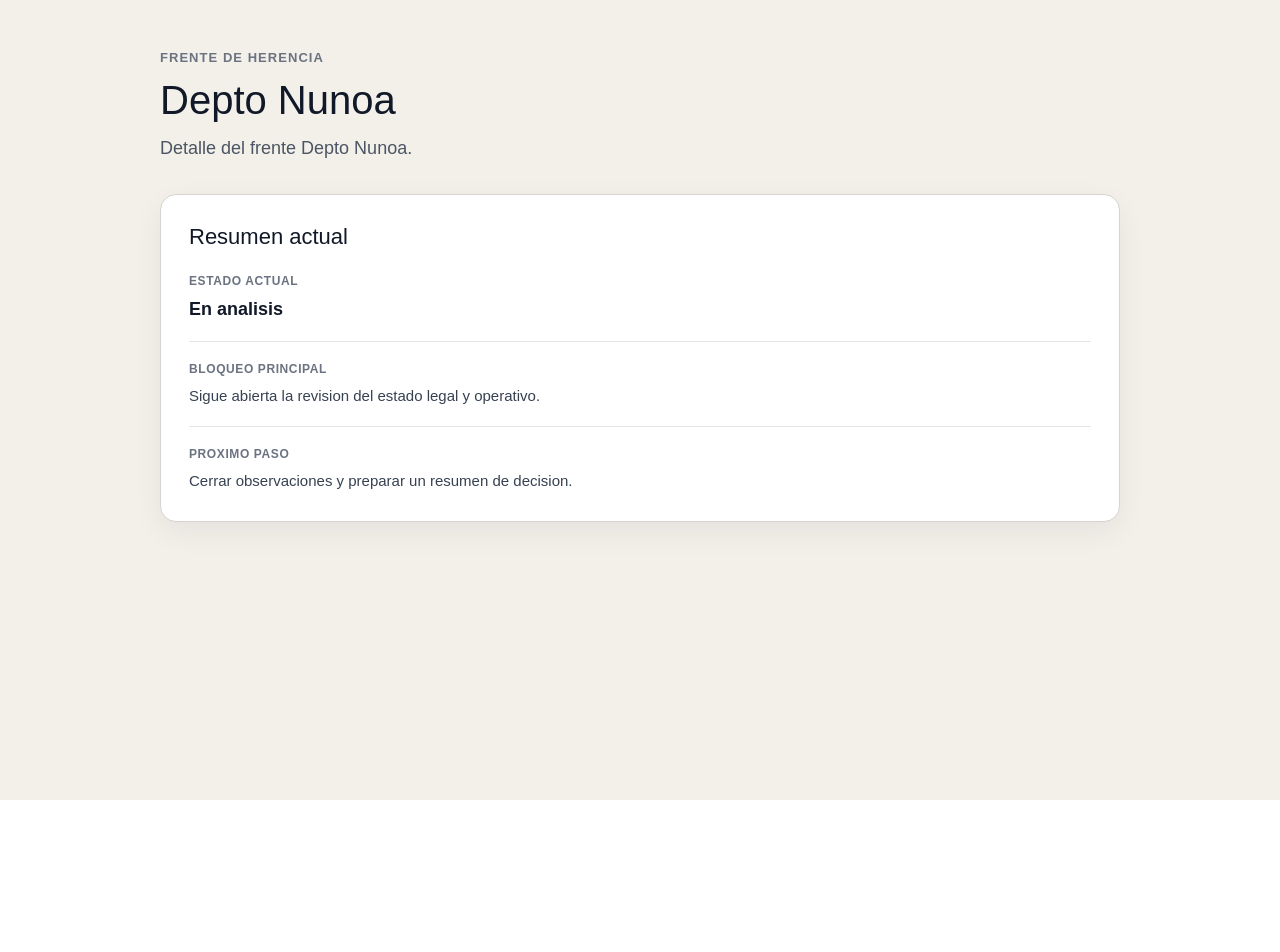
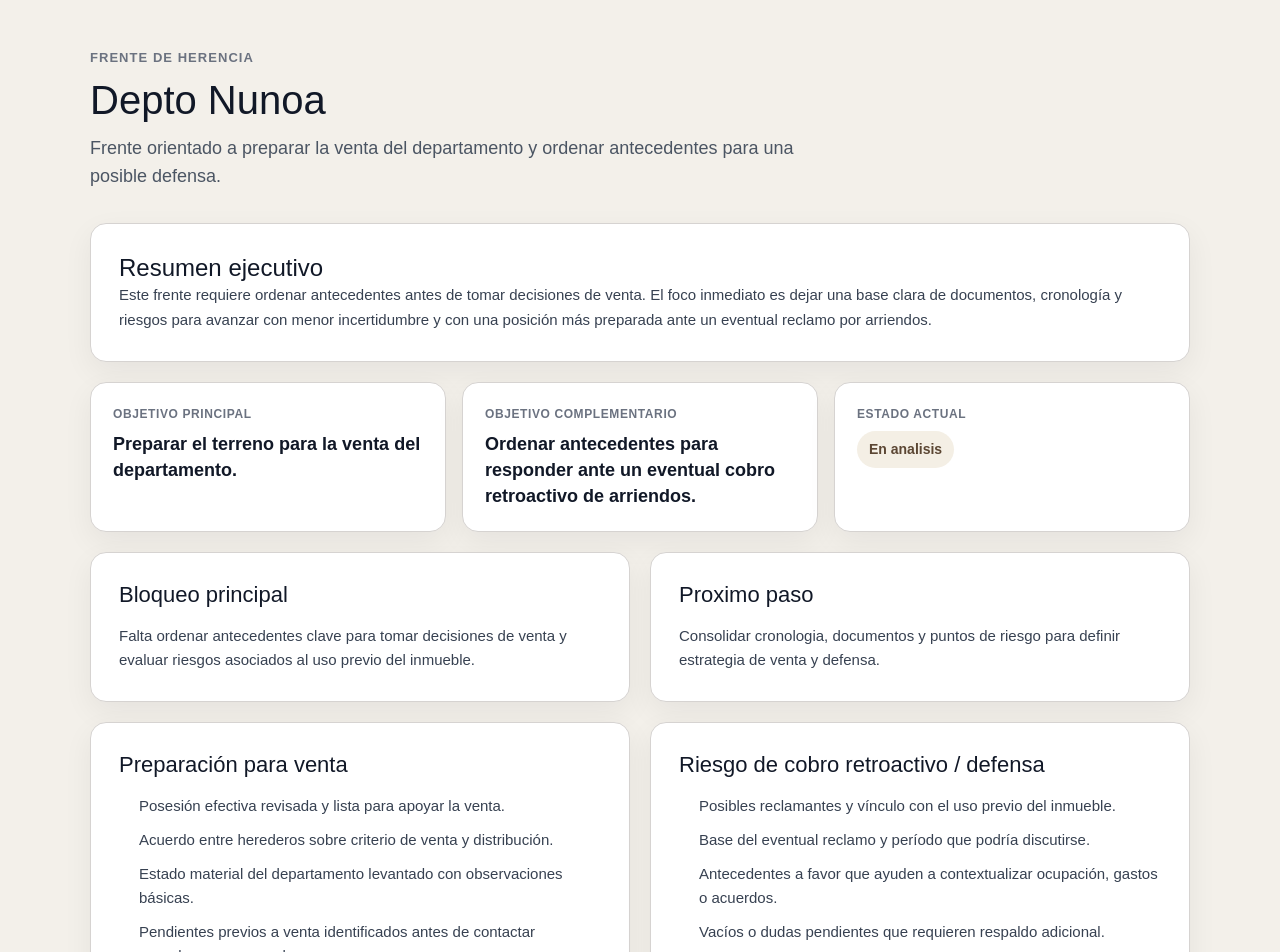
Before and after one commit to Symbiocreativo/herencia-webapp, a Next.js app: page /frentes/depto-nunoa in a window 1280 px wide. Shown: the top 952 px of the page. Before the commit the page ends 800 px from the top, so only its background shows below. Built offline with nearby package versions, Linux system fonts and the light colour scheme.

Commit message:
Expand Depto Nunoa page structure

```diff
--- a/src/app/frentes/depto-nunoa/page.tsx
+++ b/src/app/frentes/depto-nunoa/page.tsx
@@ -1,10 +1,89 @@
-const detail = {
-  status: "En analisis",
-  blocker: "Sigue abierta la revision del estado legal y operativo.",
-  nextStep: "Cerrar observaciones y preparar un resumen de decision.",
+import Link from "next/link";
+import type { CSSProperties } from "react";
+
+type ChecklistItem = {
+  title: string;
+  items: string[];
 };
 
-const pageStyles = {
+type TimelineItem = {
+  period: string;
+  title: string;
+  description: string;
+};
+
+const executiveSummary =
+  "Este frente requiere ordenar antecedentes antes de tomar decisiones de venta. El foco inmediato es dejar una base clara de documentos, cronología y riesgos para avanzar con menor incertidumbre y con una posición más preparada ante un eventual reclamo por arriendos.";
+
+const salePreparation: ChecklistItem = {
+  title: "Preparación para venta",
+  items: [
+    "Posesión efectiva revisada y lista para apoyar la venta.",
+    "Acuerdo entre herederos sobre criterio de venta y distribución.",
+    "Estado material del departamento levantado con observaciones básicas.",
+    "Pendientes previos a venta identificados antes de contactar corredores o compradores.",
+  ],
+};
+
+const defensePreparation: ChecklistItem = {
+  title: "Riesgo de cobro retroactivo / defensa",
+  items: [
+    "Posibles reclamantes y vínculo con el uso previo del inmueble.",
+    "Base del eventual reclamo y período que podría discutirse.",
+    "Antecedentes a favor que ayuden a contextualizar ocupación, gastos o acuerdos.",
+    "Vacíos o dudas pendientes que requieren respaldo adicional.",
+  ],
+};
+
+const timeline: TimelineItem[] = [
+  {
+    period: "Hito 1",
+    title: "Inicio del ordenamiento del frente",
+    description:
+      "Se define que el departamento debe revisarse con foco en venta y en resguardo de antecedentes relevantes.",
+  },
+  {
+    period: "Hito 2",
+    title: "Levantamiento preliminar de documentos",
+    description:
+      "Se identifican papeles disponibles y se detectan brechas para construir una carpeta base más completa.",
+  },
+  {
+    period: "Hito 3",
+    title: "Revisión de riesgos asociados al uso previo",
+    description:
+      "Se empieza a separar información útil para una eventual defensa frente a cobros retroactivos de arriendos.",
+  },
+  {
+    period: "Hito 4",
+    title: "Definición de estrategia siguiente",
+    description:
+      "La próxima etapa requiere consolidar cronología, respaldos y puntos de decisión antes de avanzar en venta.",
+  },
+];
+
+const availableDocuments = [
+  "Certificado o antecedente base de posesión efectiva.",
+  "Escritura o información principal del inmueble.",
+  "Boletas, pagos o gastos asociados que puedan servir de contexto.",
+  "Comunicaciones familiares o antecedentes sobre uso del departamento.",
+];
+
+const missingDocuments = [
+  "Resumen consolidado del estado material actual del inmueble.",
+  "Cronología unificada de uso, gastos y decisiones relevantes.",
+  "Respaldo ordenado de eventuales acuerdos o conversaciones sobre arriendo.",
+  "Listado final de pendientes previos a la venta con responsables.",
+];
+
+const openQuestions = [
+  "¿Qué condiciones mínimas deben cumplirse antes de ofrecer el departamento en venta?",
+  "¿Existe acuerdo suficiente entre herederos sobre momento, precio y forma de venta?",
+  "¿Qué antecedentes respaldan mejor el uso histórico del inmueble y los gastos asociados?",
+  "¿Qué vacíos documentales pueden debilitar una respuesta ante un eventual cobro retroactivo?",
+];
+
+const pageStyles: Record<string, CSSProperties> = {
   main: {
     minHeight: "100vh",
     background: "#f3f0ea",
@@ -12,10 +91,10 @@ const pageStyles = {
     padding: "48px 24px 64px",
   },
   shell: {
-    maxWidth: "960px",
+    maxWidth: "1100px",
     margin: "0 auto",
   },
-  header: {
+  hero: {
     marginBottom: "32px",
   },
   eyebrow: {
@@ -23,7 +102,7 @@ const pageStyles = {
     fontSize: "13px",
     fontWeight: 700,
     letterSpacing: "0.08em",
-    textTransform: "uppercase" as const,
+    textTransform: "uppercase",
     color: "#6b7280",
   },
   title: {
@@ -32,12 +111,26 @@ const pageStyles = {
     lineHeight: 1.1,
     color: "#111827",
   },
-  description: {
+  subtitle: {
     margin: 0,
-    maxWidth: "680px",
+    maxWidth: "760px",
     fontSize: "18px",
     lineHeight: 1.6,
     color: "#4b5563",
+  },
+  layout: {
+    display: "grid",
+    gap: "20px",
+  },
+  statusGrid: {
+    display: "grid",
+    gridTemplateColumns: "repeat(auto-fit, minmax(220px, 1fr))",
+    gap: "16px",
+  },
+  twoColumnGrid: {
+    display: "grid",
+    gridTemplateColumns: "repeat(auto-fit, minmax(320px, 1fr))",
+    gap: "20px",
   },
   card: {
     padding: "28px",
@@ -46,79 +139,246 @@ const pageStyles = {
     backgroundColor: "#ffffff",
     boxShadow: "0 10px 30px rgba(15, 23, 42, 0.06)",
   },
+  compactCard: {
+    padding: "22px",
+    border: "1px solid #d6d3d1",
+    borderRadius: "16px",
+    backgroundColor: "#ffffff",
+    boxShadow: "0 10px 30px rgba(15, 23, 42, 0.06)",
+  },
   cardTitle: {
-    margin: "0 0 20px",
+    margin: 0,
+    fontSize: "24px",
+    lineHeight: 1.3,
+    color: "#111827",
+  },
+  sectionTitle: {
+    margin: "0 0 14px",
     fontSize: "22px",
     lineHeight: 1.3,
     color: "#111827",
   },
-  details: {
+  sectionText: {
     margin: 0,
-    display: "grid",
-    gap: "18px",
-  },
-  detailGroup: {
-    paddingTop: "18px",
-    borderTop: "1px solid #e7e5e4",
-  },
-  firstDetailGroup: {
-    paddingTop: 0,
-    borderTop: "none",
+    fontSize: "15px",
+    lineHeight: 1.65,
+    color: "#374151",
   },
   label: {
-    marginBottom: "6px",
+    margin: "0 0 8px",
     fontSize: "12px",
     fontWeight: 700,
     letterSpacing: "0.05em",
-    textTransform: "uppercase" as const,
+    textTransform: "uppercase",
     color: "#6b7280",
   },
   strongValue: {
     margin: 0,
     fontSize: "18px",
     fontWeight: 600,
+    lineHeight: 1.45,
     color: "#111827",
   },
-  textValue: {
+  statusValue: {
+    display: "inline-flex",
+    alignItems: "center",
+    padding: "8px 12px",
+    borderRadius: "999px",
+    backgroundColor: "#f4efe5",
+    color: "#5b4633",
+    fontSize: "14px",
+    fontWeight: 700,
+  },
+  list: {
+    margin: 0,
+    paddingLeft: "20px",
+    display: "grid",
+    gap: "10px",
+    color: "#374151",
+    fontSize: "15px",
+    lineHeight: 1.6,
+  },
+  timelineList: {
+    margin: 0,
+    padding: 0,
+    listStyle: "none",
+    display: "grid",
+    gap: "18px",
+  },
+  timelineItem: {
+    paddingTop: "18px",
+    borderTop: "1px solid #ece7df",
+  },
+  firstTimelineItem: {
+    paddingTop: 0,
+    borderTop: "none",
+  },
+  timelinePeriod: {
+    margin: "0 0 4px",
+    fontSize: "12px",
+    fontWeight: 700,
+    letterSpacing: "0.05em",
+    textTransform: "uppercase",
+    color: "#8b7355",
+  },
+  timelineTitle: {
+    margin: "0 0 6px",
+    fontSize: "17px",
+    fontWeight: 600,
+    lineHeight: 1.4,
+    color: "#111827",
+  },
+  timelineText: {
     margin: 0,
     fontSize: "15px",
     lineHeight: 1.6,
-    color: "#374151",
+    color: "#4b5563",
+  },
+  footer: {
+    paddingTop: "4px",
+  },
+  link: {
+    display: "inline-flex",
+    alignItems: "center",
+    justifyContent: "center",
+    padding: "10px 16px",
+    borderRadius: "999px",
+    backgroundColor: "#1f2937",
+    color: "#ffffff",
+    fontSize: "14px",
+    fontWeight: 600,
+    textDecoration: "none",
   },
 };
+
+function BulletCard({ title, items }: ChecklistItem) {
+  return (
+    <section style={pageStyles.card}>
+      <h2 style={pageStyles.sectionTitle}>{title}</h2>
+      <ul style={pageStyles.list}>
+        {items.map((item) => (
+          <li key={item}>{item}</li>
+        ))}
+      </ul>
+    </section>
+  );
+}
 
 export default function DeptoNunoaPage() {
   return (
     <main style={pageStyles.main}>
       <div style={pageStyles.shell}>
-        <header style={pageStyles.header}>
+        <header style={pageStyles.hero}>
           <p style={pageStyles.eyebrow}>Frente de herencia</p>
           <h1 style={pageStyles.title}>Depto Nunoa</h1>
-          <p style={pageStyles.description}>
-            Detalle del frente Depto Nunoa.
+          <p style={pageStyles.subtitle}>
+            Frente orientado a preparar la venta del departamento y ordenar
+            antecedentes para una posible defensa.
           </p>
         </header>
 
-        <section aria-label="Resumen del frente" style={pageStyles.card}>
-          <h2 style={pageStyles.cardTitle}>Resumen actual</h2>
+        <div style={pageStyles.layout}>
+          <section aria-label="Resumen del frente" style={pageStyles.card}>
+            <h2 style={pageStyles.cardTitle}>Resumen ejecutivo</h2>
+            <p style={pageStyles.sectionText}>{executiveSummary}</p>
+          </section>
 
-          <dl style={pageStyles.details}>
-            <div style={pageStyles.firstDetailGroup}>
-              <dt style={pageStyles.label}>Estado actual</dt>
-              <dd style={pageStyles.strongValue}>{detail.status}</dd>
-            </div>
+          <section aria-label="Objetivos y estado" style={pageStyles.statusGrid}>
+            <article style={pageStyles.compactCard}>
+              <p style={pageStyles.label}>Objetivo principal</p>
+              <p style={pageStyles.strongValue}>
+                Preparar el terreno para la venta del departamento.
+              </p>
+            </article>
 
-            <div style={pageStyles.detailGroup}>
-              <dt style={pageStyles.label}>Bloqueo principal</dt>
-              <dd style={pageStyles.textValue}>{detail.blocker}</dd>
-            </div>
+            <article style={pageStyles.compactCard}>
+              <p style={pageStyles.label}>Objetivo complementario</p>
+              <p style={pageStyles.strongValue}>
+                Ordenar antecedentes para responder ante un eventual cobro
+                retroactivo de arriendos.
+              </p>
+            </article>
 
-            <div style={pageStyles.detailGroup}>
-              <dt style={pageStyles.label}>Proximo paso</dt>
-              <dd style={pageStyles.textValue}>{detail.nextStep}</dd>
-            </div>
-          </dl>
-        </section>
+            <article style={pageStyles.compactCard}>
+              <p style={pageStyles.label}>Estado actual</p>
+              <p style={pageStyles.statusValue}>En analisis</p>
+            </article>
+          </section>
+
+          <section aria-label="Bloqueos y proximo paso" style={pageStyles.twoColumnGrid}>
+            <article style={pageStyles.card}>
+              <h2 style={pageStyles.sectionTitle}>Bloqueo principal</h2>
+              <p style={pageStyles.sectionText}>
+                Falta ordenar antecedentes clave para tomar decisiones de venta
+                y evaluar riesgos asociados al uso previo del inmueble.
+              </p>
+            </article>
+
+            <article style={pageStyles.card}>
+              <h2 style={pageStyles.sectionTitle}>Proximo paso</h2>
+              <p style={pageStyles.sectionText}>
+                Consolidar cronologia, documentos y puntos de riesgo para
+                definir estrategia de venta y defensa.
+              </p>
+            </article>
+          </section>
+
+          <section aria-label="Preparacion estrategica" style={pageStyles.twoColumnGrid}>
+            <BulletCard {...salePreparation} />
+            <BulletCard {...defensePreparation} />
+          </section>
+
+          <section aria-label="Cronologia del frente" style={pageStyles.card}>
+            <h2 style={pageStyles.sectionTitle}>Cronologia</h2>
+            <ol style={pageStyles.timelineList}>
+              {timeline.map((item, index) => (
+                <li
+                  key={`${item.period}-${item.title}`}
+                  style={index === 0 ? pageStyles.firstTimelineItem : pageStyles.timelineItem}
+                >
+                  <p style={pageStyles.timelinePeriod}>{item.period}</p>
+                  <h3 style={pageStyles.timelineTitle}>{item.title}</h3>
+                  <p style={pageStyles.timelineText}>{item.description}</p>
+                </li>
+              ))}
+            </ol>
+          </section>
+
+          <section aria-label="Documentos y preguntas" style={pageStyles.twoColumnGrid}>
+            <article style={pageStyles.card}>
+              <h2 style={pageStyles.sectionTitle}>Documentos</h2>
+
+              <p style={pageStyles.label}>Disponibles</p>
+              <ul style={{ ...pageStyles.list, marginBottom: "20px" }}>
+                {availableDocuments.map((item) => (
+                  <li key={item}>{item}</li>
+                ))}
+              </ul>
+
+              <p style={pageStyles.label}>Faltantes</p>
+              <ul style={pageStyles.list}>
+                {missingDocuments.map((item) => (
+                  <li key={item}>{item}</li>
+                ))}
+              </ul>
+            </article>
+
+            <article style={pageStyles.card}>
+              <h2 style={pageStyles.sectionTitle}>Preguntas pendientes</h2>
+              <ul style={pageStyles.list}>
+                {openQuestions.map((item) => (
+                  <li key={item}>{item}</li>
+                ))}
+              </ul>
+            </article>
+          </section>
+
+          <div style={pageStyles.footer}>
+            <Link href="/dashboard" style={pageStyles.link}>
+              Volver al dashboard
+            </Link>
+          </div>
+        </div>
       </div>
     </main>
   );
```
